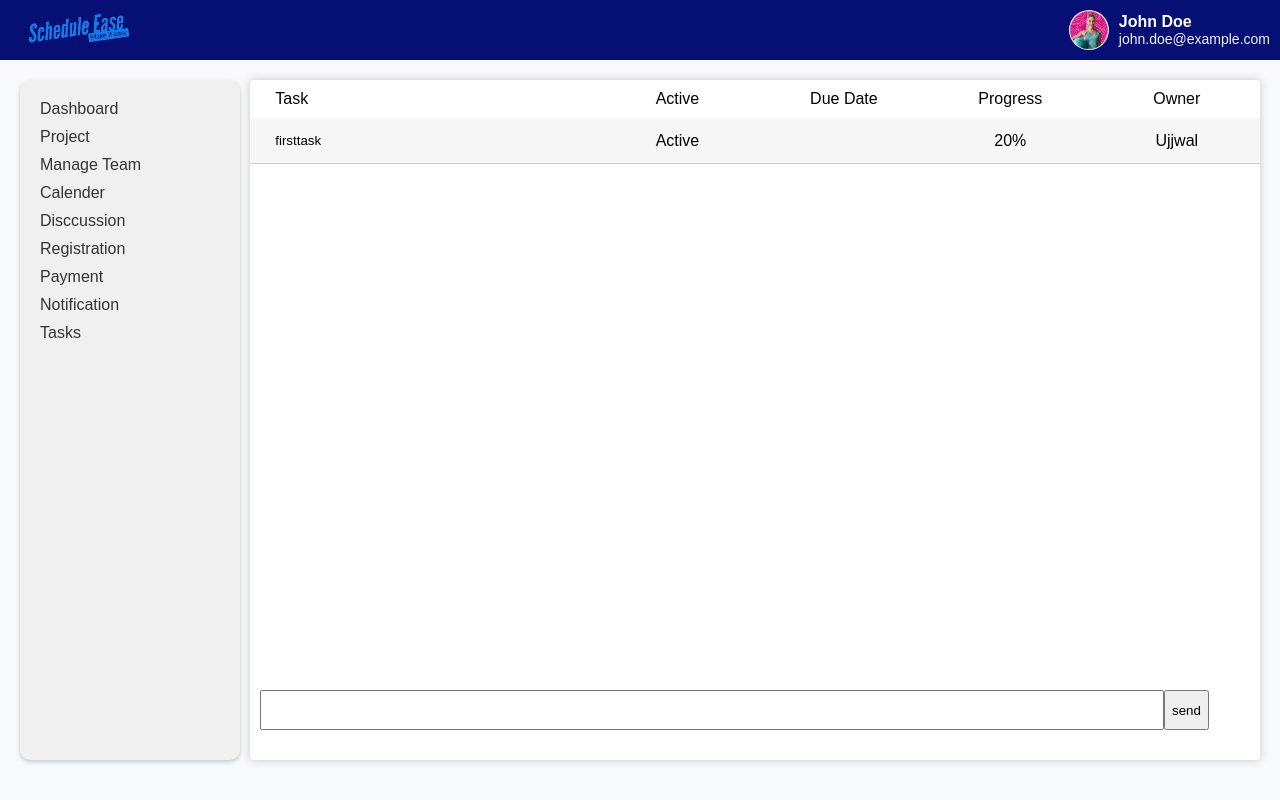
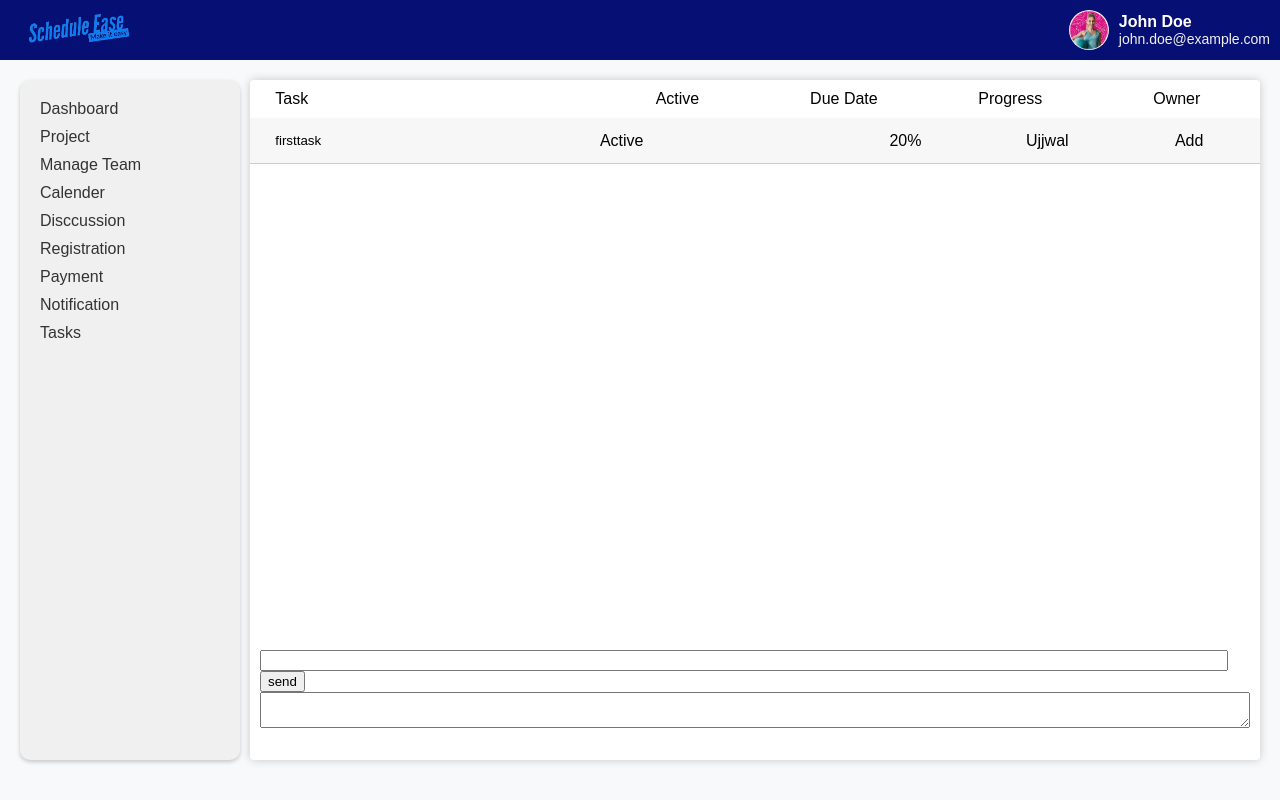
Before and after one commit to karanpanwar8595/Project-management-system, a React (Create React App) app in the folder scheduleeasefrontend/: page /tasks in a window 1280 px wide. Built offline with nearby package versions, Linux system fonts and the light colour scheme.

Commit message:
work done in task component

```diff
--- a/scheduleeasefrontend/src/components/Tasks/Accordion.css
+++ b/scheduleeasefrontend/src/components/Tasks/Accordion.css
@@ -40,6 +40,14 @@
     /* justify-content: center; */
     align-items: center;
 
+}
+
+.accordion-add-button{
+    width: 17%;
+    display: flex;
+    justify-content: center;
+    align-items: center;
+    background-color: transparent;
 }
 
 .accordion-button {
--- a/scheduleeasefrontend/src/components/Tasks/Tasklist.css
+++ b/scheduleeasefrontend/src/components/Tasks/Tasklist.css
@@ -22,9 +22,10 @@
 .taskinput {
     /* border: 1px solid #ccc; */
     padding: 10px;
-    height: 5vh;
+    height: 10vh;
     display: flex;
     flex-wrap: nowrap;
+    flex-direction: column;
   }
 .taskconcontainer {
     background-color: #ffffff;
@@ -40,9 +41,13 @@
 }
 
 .tasklist{
-min-height: 75vh;
+min-height: 70vh;
 
 }
 .task-row{
     overflow: auto;
 }
+.textboxtoinputtilte{
+    min-width: 75vw;
+    max-height: fit-content;
+}
--- a/scheduleeasefrontend/src/components/Tasks/Tasklist.js
+++ b/scheduleeasefrontend/src/components/Tasks/Tasklist.js
@@ -1,14 +1,19 @@
 import React, { useState, useEffect } from 'react';
 import './Tasklist.css'; // Import your custom CSS
 import './Accordion.css';
-const AccordionItem = ({ title, content, status, duedate, owner, progress }) => {
+const AccordionItem = ({ task_key, title, content, status, duedate, owner, progress, done_key }) => {
     const [isOpen, setIsOpen] = useState(false);
+    // const [addButtonintask, setAddButtonInTask] = useState(false);
     const handleToggle = () => {
         setIsOpen(!isOpen);
     };
+    const addButtonHandle = () => {
+        // if
+        console.log("add button click")
 
+    };
     return (
-        <div className="accordion-item">
+        <div className="accordion-item" key={task_key}>
             <div className={`task-item ${isOpen ? 'active' : ''}`} onClick={handleToggle}>
                 <button className="accordion-button" >
                     {title}
@@ -17,6 +22,11 @@ const AccordionItem = ({ title, content, status, duedate, owner, progress }) =>
                 <div className='accordion-duedate'>{duedate}</div>
                 <div className='accordion-progress'>{progress}</div>
                 <div className='accordion-owner'>{owner}</div>
+                <div
+                    className='accordion-add-button ${done_key}' key={done_key}
+                    onClick={(event) => { event.stopPropagation(); addButtonHandle(); }}
+                > Add
+                </div>
             </div>
             <div className={`accordion-content ${isOpen ? 'open' : ''}`}>
                 <div className="accordion-body">{content}</div>
@@ -72,19 +82,26 @@ const Tasklist = () => {
             </div>
 
             <div className='taskinput'>
-                <input type="text" className="textboxtoinput" id="tasktextbox" >
-                    {/* <input type="text" className="textboxtoinput" id="messagetextbox" value={inputValueMessageTextBox} onChange={handleChangeInputTask}> */}
+                <div className='tasktitleandbutton'>
+                    <input type="text" className="textboxtoinputtilte" id="tasktextbox" >
+
 
                     </input>
+
 
                     <button >
                         send
                     </button>
+
                 </div>
+                <textarea className='taskdescription'>
+
+                </textarea>
+
             </div>
 
 
-        // </div>
+       </div>
     );
 };
 
```
Lines whose indentation alone changed are shown as unchanged.
